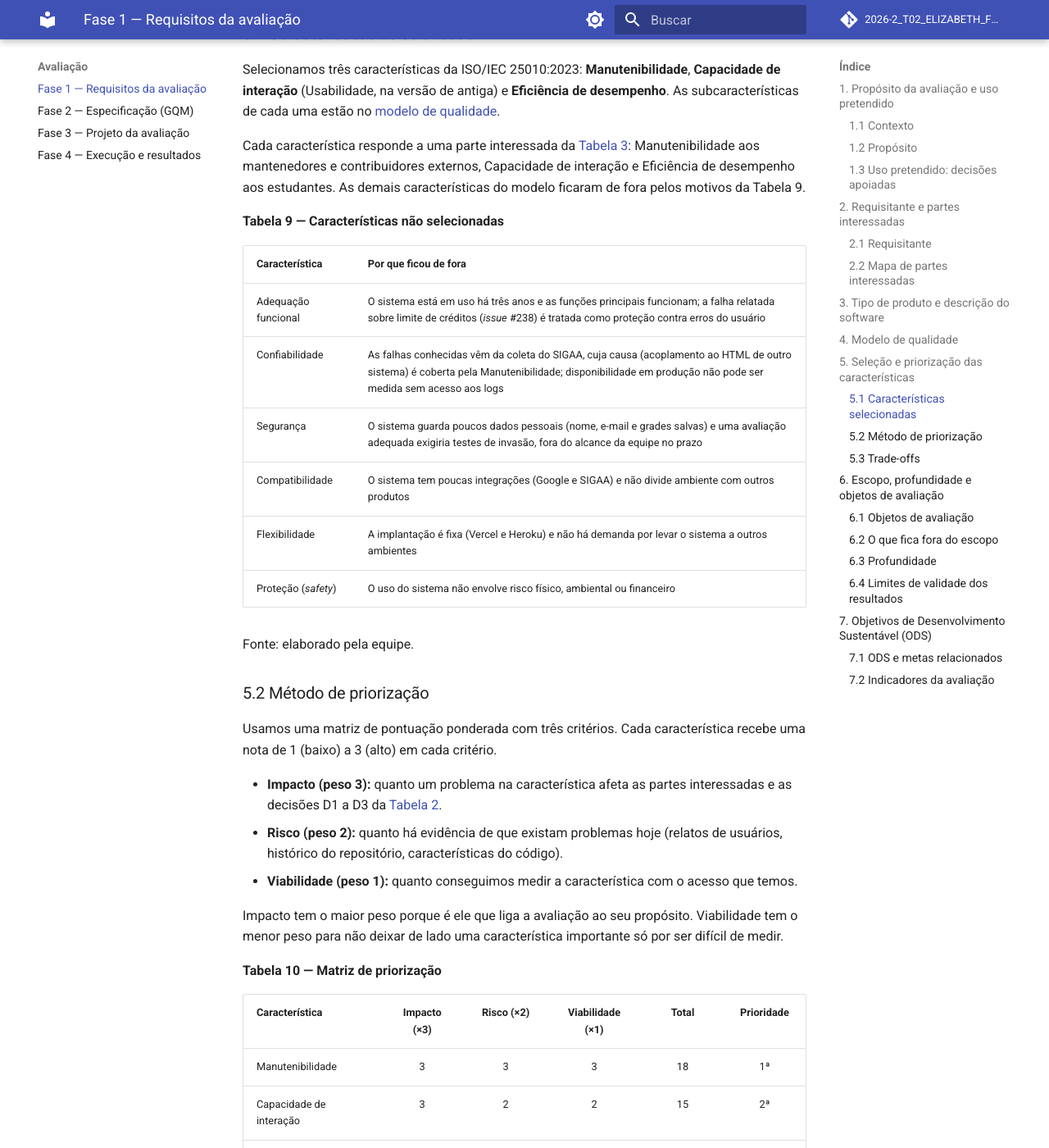
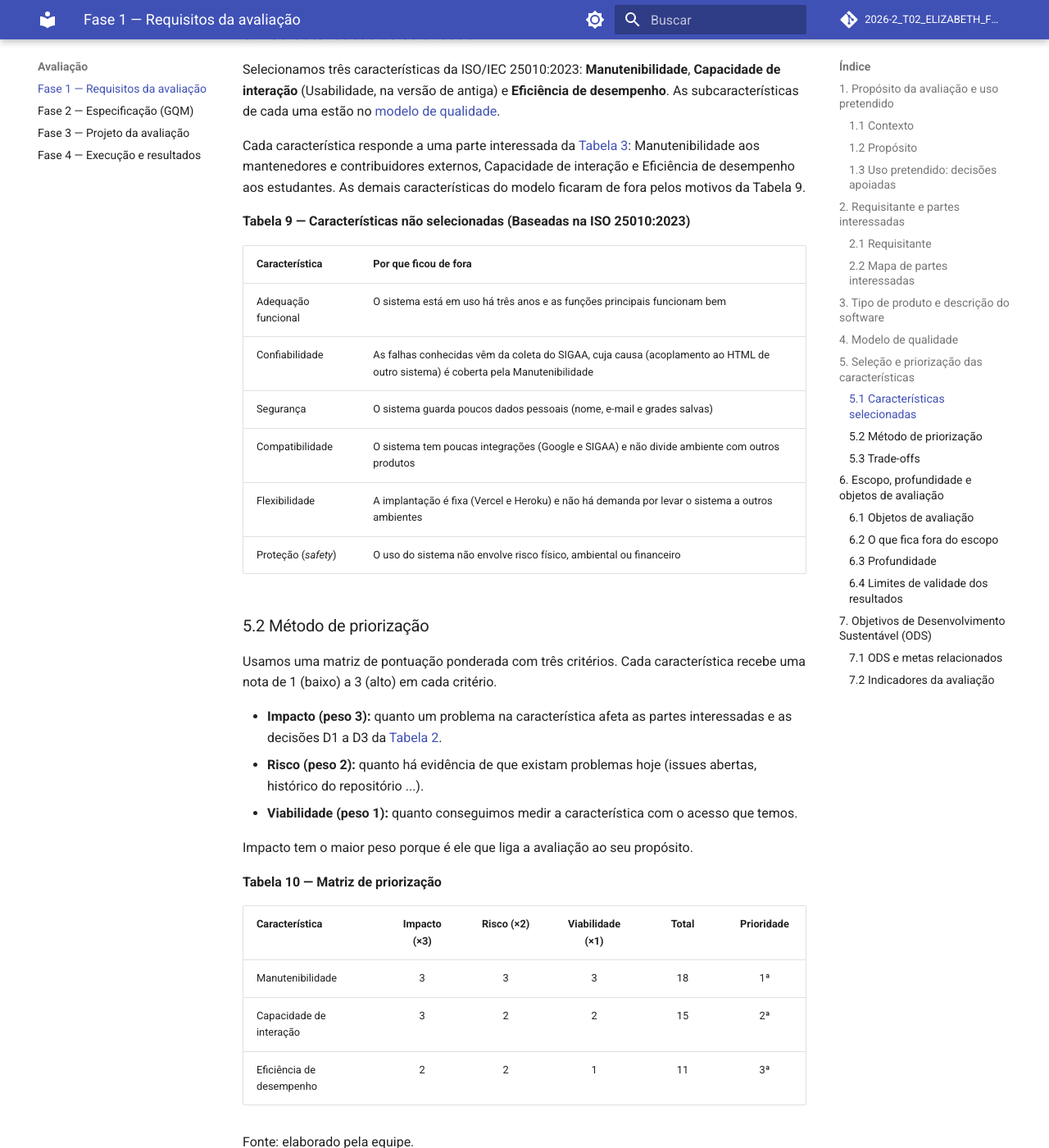
Before and after one commit to FCTE-Qualidade-de-Software-1/2026-2_T02_ELIZABETH_FRIEDMAN, an MkDocs documentation site: the page built from docs/fase-1.md, in a window 1280 px wide and 1400 px high, scrolled down 4028 px. Shown: the whole window at 82% size. Built offline with MkDocs 1.6.1 and Material for MkDocs 9.7.7, drawn with Linux system fonts in a browser that asks for light colours; comment, search, counter and statistics services are not loaded; some of the changed text lies outside the part shown.

Commit message:
refinamento do texto

```diff
--- a/docs/fase-1.md
+++ b/docs/fase-1.md
@@ -123,18 +123,16 @@
 de desempenho aos estudantes. As demais características do modelo ficaram de fora pelos motivos da
 Tabela 9.
 
-**Tabela 9 — Características não selecionadas**
+**Tabela 9 — Características não selecionadas (Baseadas na ISO 25010:2023)**
 
 | Característica | Por que ficou de fora |
 |----------------|-----------------------|
-| Adequação funcional | O sistema está em uso há três anos e as funções principais funcionam; a falha relatada sobre limite de créditos (*issue* #238) é tratada como proteção contra erros do usuário |
-| Confiabilidade | As falhas conhecidas vêm da coleta do SIGAA, cuja causa (acoplamento ao HTML de outro sistema) é coberta pela Manutenibilidade; disponibilidade em produção não pode ser medida sem acesso aos logs |
-| Segurança | O sistema guarda poucos dados pessoais (nome, e-mail e grades salvas) e uma avaliação adequada exigiria testes de invasão, fora do alcance da equipe no prazo |
+| Adequação funcional | O sistema está em uso há três anos e as funções principais funcionam bem|
+| Confiabilidade | As falhas conhecidas vêm da coleta do SIGAA, cuja causa (acoplamento ao HTML de outro sistema) é coberta pela Manutenibilidade |
+| Segurança | O sistema guarda poucos dados pessoais (nome, e-mail e grades salvas) |
 | Compatibilidade | O sistema tem poucas integrações (Google e SIGAA) e não divide ambiente com outros produtos |
 | Flexibilidade | A implantação é fixa (Vercel e Heroku) e não há demanda por levar o sistema a outros ambientes |
 | Proteção (*safety*) | O uso do sistema não envolve risco físico, ambiental ou financeiro |
-
-Fonte: elaborado pela equipe.
 
 ### 5.2 Método de priorização
 
@@ -143,12 +141,10 @@
 
 - **Impacto (peso 3):** quanto um problema na característica afeta as partes interessadas e as
   decisões D1 a D3 da [Tabela 2](#13-uso-pretendido-decisoes-apoiadas).
-- **Risco (peso 2):** quanto há evidência de que existam problemas hoje (relatos de usuários,
-  histórico do repositório, características do código).
+- **Risco (peso 2):** quanto há evidência de que existam problemas hoje (issues abertas, histórico do repositório ...).
 - **Viabilidade (peso 1):** quanto conseguimos medir a característica com o acesso que temos.
 
-Impacto tem o maior peso porque é ele que liga a avaliação ao seu propósito. Viabilidade tem o menor
-peso para não deixar de lado uma característica importante só por ser difícil de medir.
+Impacto tem o maior peso porque é ele que liga a avaliação ao seu propósito.
 
 **Tabela 10 — Matriz de priorização**
 
@@ -173,10 +169,9 @@
     - *Impacto 3:* afeta todos os estudantes que usam o sistema na matrícula.
     - *Risco 2:* há relatos de usuários sobre grades acima do limite de créditos (*issue* #238) e
       horários exibidos de forma incompleta (*issue* #248), mas o fluxo principal funciona.
-    - *Viabilidade 2:* o site é público, mas a avaliação depende de recrutar estudantes para os
-      testes.
+    - *Viabilidade 2:* o site é público, mas a avaliação depende convidar uma amostra de estudantes para avaliar.
 - **Eficiência de desempenho.**
-    - *Impacto 2:* lentidão incomoda, mas só impede o uso em situações de pico.
+    - *Impacto 2:* lentidão incomoda, mas não impede a utilização. O que realmente pode afetar é a disponibilidade em momentos de pico, mas a aplicação está em servidores em nuvem.
     - *Risco 2:* a geração combina todas as turmas escolhidas e a API não limita o número de
       requisições, mas o código limita a 11 disciplinas e não há relatos de lentidão.
     - *Viabilidade 1:* não temos acesso às métricas de produção e só podemos medir carga na
@@ -191,10 +186,7 @@
   o servidor, mas restringe o estudante. Recomendações que ampliem esses limites precisam ser
   avaliadas também pelo custo de processamento.
 - **Eficiência × Manutenibilidade:** otimizações como *cache* adicional ou um algoritmo de geração
-  mais elaborado podem deixar o código mais difícil de entender. Na Fase 4, uma melhoria de
-  desempenho só será recomendada se não piorar as métricas de manutenibilidade.
-- **Profundidade × prazo:** priorizar a Manutenibilidade significa menos tempo para a Eficiência
-  de desempenho, que será avaliada com menos métricas e sem medições em produção sob carga.
+  mais elaborado podem deixar o código mais difícil de entender. Na Fase 4, será avaliado o trade-off em caso de sugestão de melhoria.
 - **Validade × viabilidade:** medir carga localmente é viável, mas os valores não representam o
   servidor real. Aceitamos essa limitação, registrada na [Seção 6](#6-escopo-profundidade-e-objetos-de-avaliacao).
 
@@ -211,9 +203,7 @@
 | Testes automatizados da API | *Commit* `3d399e7` | Manutenibilidade (testabilidade) |
 | Site público ([suagradeunb.com.br](https://suagradeunb.com.br/)) | Versão em produção na data da coleta | Capacidade de interação; Eficiência de desempenho (carregamento das páginas) |
 | API pública | Versão em produção na data da coleta | Eficiência de desempenho (tempo de resposta) |
-| Reprodução local com `docker compose` | *Commit* `3d399e7`, com os dados de exemplo do repositório | Eficiência de desempenho (capacidade e utilização de recursos) |
-
-Fonte: elaborado pela equipe.
+| Reprodução local com `docker compose` | *Commit* `3d399e7` | Eficiência de desempenho (capacidade e utilização de recursos) |
 
 As tarefas avaliadas seguem o fluxo principal do sistema: buscar disciplina, selecionar turmas,
 gerar a grade e salvá-la.
@@ -227,11 +217,8 @@
 | Características não selecionadas | Ver [Tabela 9](#51-caracteristicas-selecionadas) |
 | Funções secundárias (exportar grade, página de informações, perfil) | Não fazem parte do fluxo principal usado na matrícula |
 | Tela de login do Google | É de outro fornecedor; avaliamos só o que acontece no Sua Grade UnB antes e depois dela |
-| Execução real da coleta no SIGAA | Restrição combinada com a UnB ([Tabela 3](#22-mapa-de-partes-interessadas)); o código da coleta continua no escopo de Manutenibilidade |
 | Infraestrutura de produção (Heroku, Vercel, banco de dados) | Não temos acesso |
-| Teste de carga em produção | A hospedagem é paga pelos mantenedores e uma carga artificial poderia tirar o sistema do ar |
-
-Fonte: elaborado pela equipe.
+| Teste de carga em produção | A hospedagem é paga pelos mantenedores e uma carga poderia tirar o sistema do ar |
 
 ### 6.3 Profundidade
 
@@ -241,9 +228,8 @@
 - **Capacidade de interação:** teste com cerca de cinco estudantes de graduação da UnB, que
   executarão as tarefas do fluxo principal no site real. Serão registrados o tempo, os erros e a
   conclusão de cada tarefa, e ao final os participantes responderão ao questionário SUS (*System
-  Usability Scale*) (BROOKE, 1996). Cinco participantes são suficientes para encontrar a maior parte dos problemas
-  de usabilidade (NIELSEN; LANDAUER, 1993). Os participantes assinarão um termo de consentimento
-  e serão identificados apenas por código (P1, P2...); gravações só serão feitas com consentimento.
+  Usability Scale*) (BROOKE, 1996). A meta é ao menos cinco participantes  para encontrar possíveis problemas de usabilidade.Os participantes assinarão um termo de consentimento
+  e serão identificados apenas por código (P1, P2...).
 - **Eficiência de desempenho:** tempo de carregamento do site público e tempo de resposta da API
   pública com poucas requisições espaçadas; capacidade e utilização de recursos medidas apenas na
   reprodução local.
@@ -252,14 +238,10 @@
 
 - Os resultados valem para o *commit* `3d399e7` e para o site no estado em que estiver na data da
   coleta. Mudanças posteriores no sistema podem alterá-los.
-- O teste com cinco participantes serve para encontrar problemas, não para fazer generalizações
-  estatísticas sobre todos os estudantes da UnB.
 - As medições de desempenho em produção serão feitas fora do período de matrícula e não mostram o
   comportamento no pico de acessos.
 - As medições locais usam poucos dados e servidores em modo de desenvolvimento, e por isso não
   representam o desempenho em produção.
-- A equipe é ao mesmo tempo requisitante e avaliadora. Para reduzir o viés, os critérios de
-  julgamento serão definidos na Fase 2, antes da coleta dos dados.
 
 ## 7. Objetivos de Desenvolvimento Sustentável (ODS)
 
@@ -293,12 +275,6 @@
 | 4.3 | Tempo de resposta da busca e da geração de grade | Eficiência de desempenho |
 | 4.4 | Métricas de analisabilidade, modificabilidade e testabilidade do código (por exemplo, complexidade e cobertura de testes) | Manutenibilidade |
 
-Fonte: elaborado pela equipe.
-
-A contribuição do Sua Grade UnB para essas metas é indireta e local: ele não muda os indicadores
-nacionais, mas atua sobre condições ligadas a eles na UnB. Por isso, os resultados desta avaliação
-serão discutidos como evidência da contribuição do sistema para as metas, e não como medida delas.
-
 ---
 
 Próxima etapa: [Fase 2 — Especificação da avaliação](fase-2.md).
```
